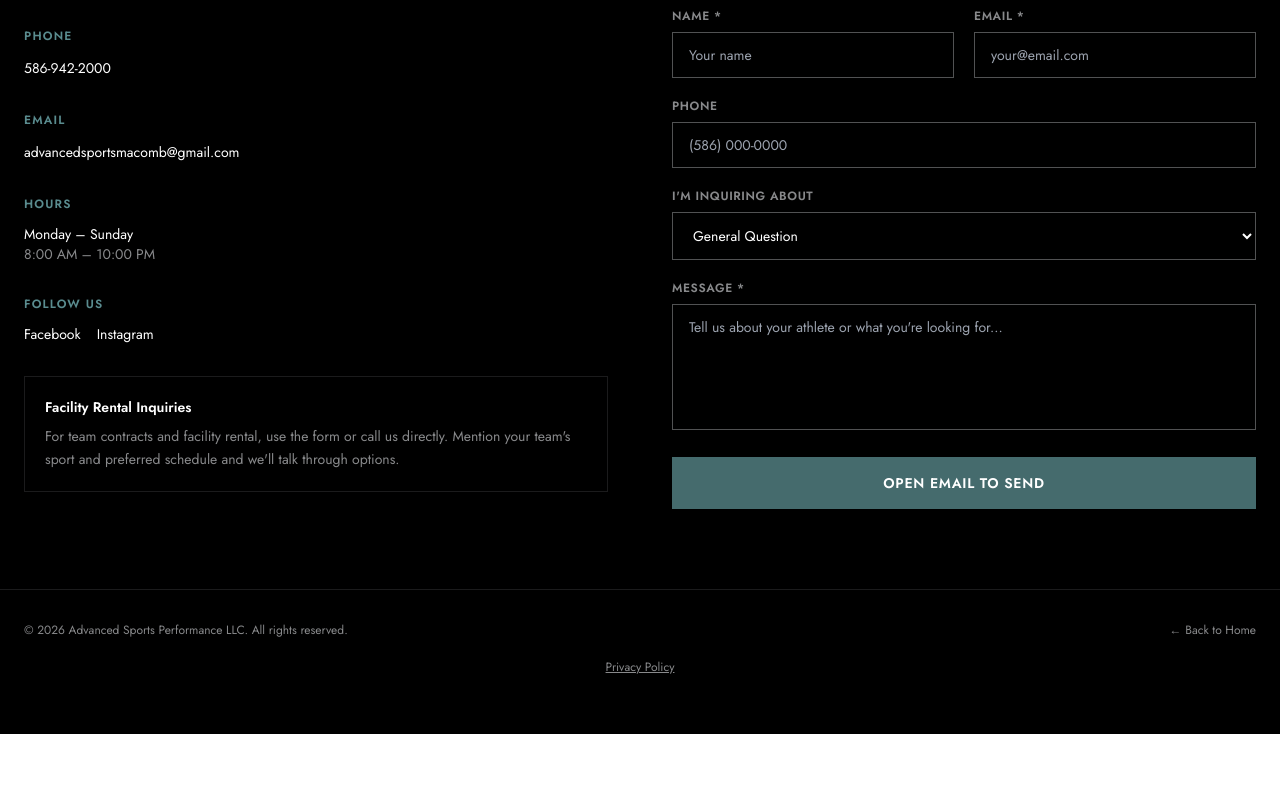
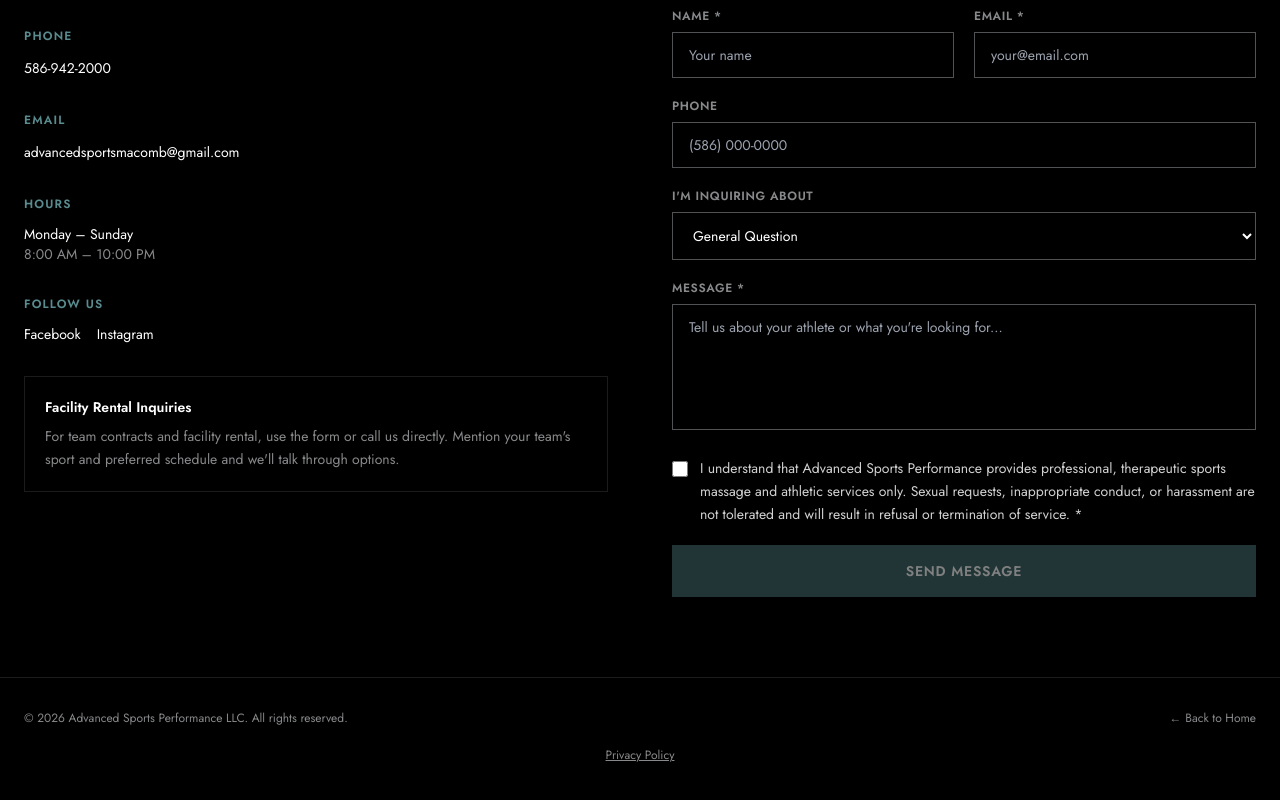
Before and after one commit to o2bswat/advanced-sports-performance, a Next.js app: page /contact in a window 1280 px wide. Shown: the part 826-1626 px from the top of the page. Before the commit the page ends 1560 px from the top, so only its background shows below. Built offline with nearby package versions, Linux system fonts and the light colour scheme.

Commit message:
Require professional services acknowledgement on ASP contact form

```diff
--- a/src/app/contact/ContactClient.tsx
+++ b/src/app/contact/ContactClient.tsx
@@ -54,9 +54,10 @@ function ContactForm() {
   const [status, setStatus] = useState<"idle" | "sending" | "sent" | "error">("idle");
 
   const [website, setWebsite] = useState("");
+  const [professionalAcknowledged, setProfessionalAcknowledged] = useState(false);
   const handleSubmit = async (e: React.FormEvent) => {
     e.preventDefault();
-    if (!formData.name.trim() || !formData.email.includes("@") || !formData.phone.trim() || !formData.message.trim()) {
+    if (!formData.name.trim() || !formData.email.includes("@") || !formData.phone.trim() || !formData.message.trim() || !professionalAcknowledged) {
       setStatus("error");
       return;
     }
@@ -65,7 +66,7 @@ function ContactForm() {
       const response = await fetch("/api/contact", {
         method: "POST",
         headers: { "Content-Type": "application/json" },
-        body: JSON.stringify({ ...formData, website }),
+        body: JSON.stringify({ ...formData, website, professionalAcknowledged }),
       });
       if (!response.ok) throw new Error("Could not send");
       setStatus("sent");
@@ -163,8 +164,13 @@ function ContactForm() {
         />
       </div>
 
-      <button type="submit" className="w-full bg-[#456B6D] hover:bg-[#3a5a5c] disabled:opacity-50 text-white font-semibold py-4 uppercase tracking-wider text-sm transition-colors">
-        {status === "sending" ? "Sending..." : "Open Email to Send"}
+      <label className="flex items-start gap-3 text-[#D1D1D1] text-sm leading-relaxed cursor-pointer">
+        <input type="checkbox" required checked={professionalAcknowledged} onChange={e => setProfessionalAcknowledged(e.target.checked)} className="mt-1 h-4 w-4 shrink-0 accent-[#456B6D]" />
+        <span>I understand that Advanced Sports Performance provides professional, therapeutic sports massage and athletic services only. Sexual requests, inappropriate conduct, or harassment are not tolerated and will result in refusal or termination of service. *</span>
+      </label>
+
+      <button type="submit" disabled={status === "sending" || !professionalAcknowledged} className="w-full bg-[#456B6D] hover:bg-[#3a5a5c] disabled:opacity-50 text-white font-semibold py-4 uppercase tracking-wider text-sm transition-colors">
+        {status === "sending" ? "Sending..." : "Send Message"}
       </button>
       {status === "error" && <p className="text-red-400 text-sm text-center" role="alert">Something went wrong. Please call us at 586-942-2000.</p>}
     </form>
```
